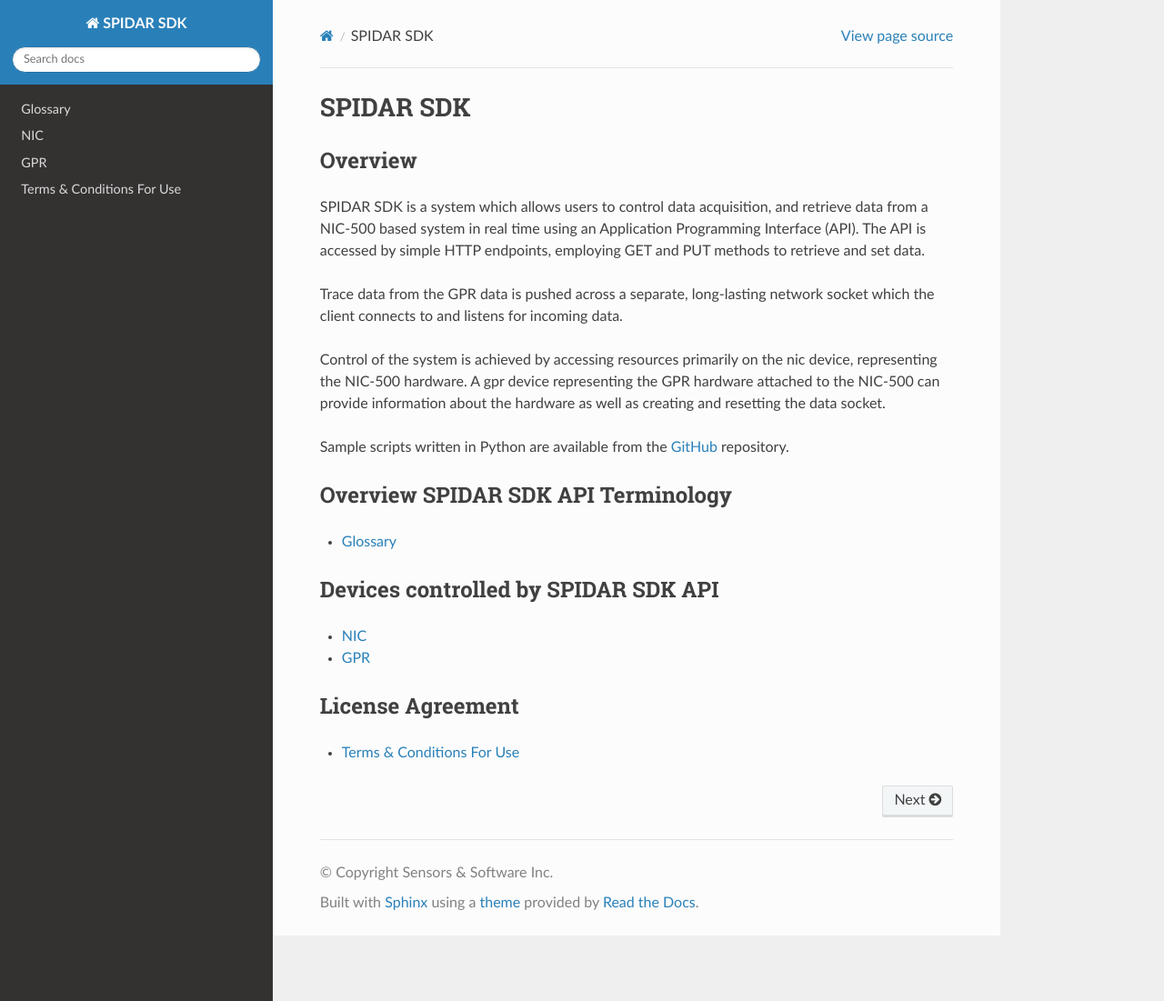
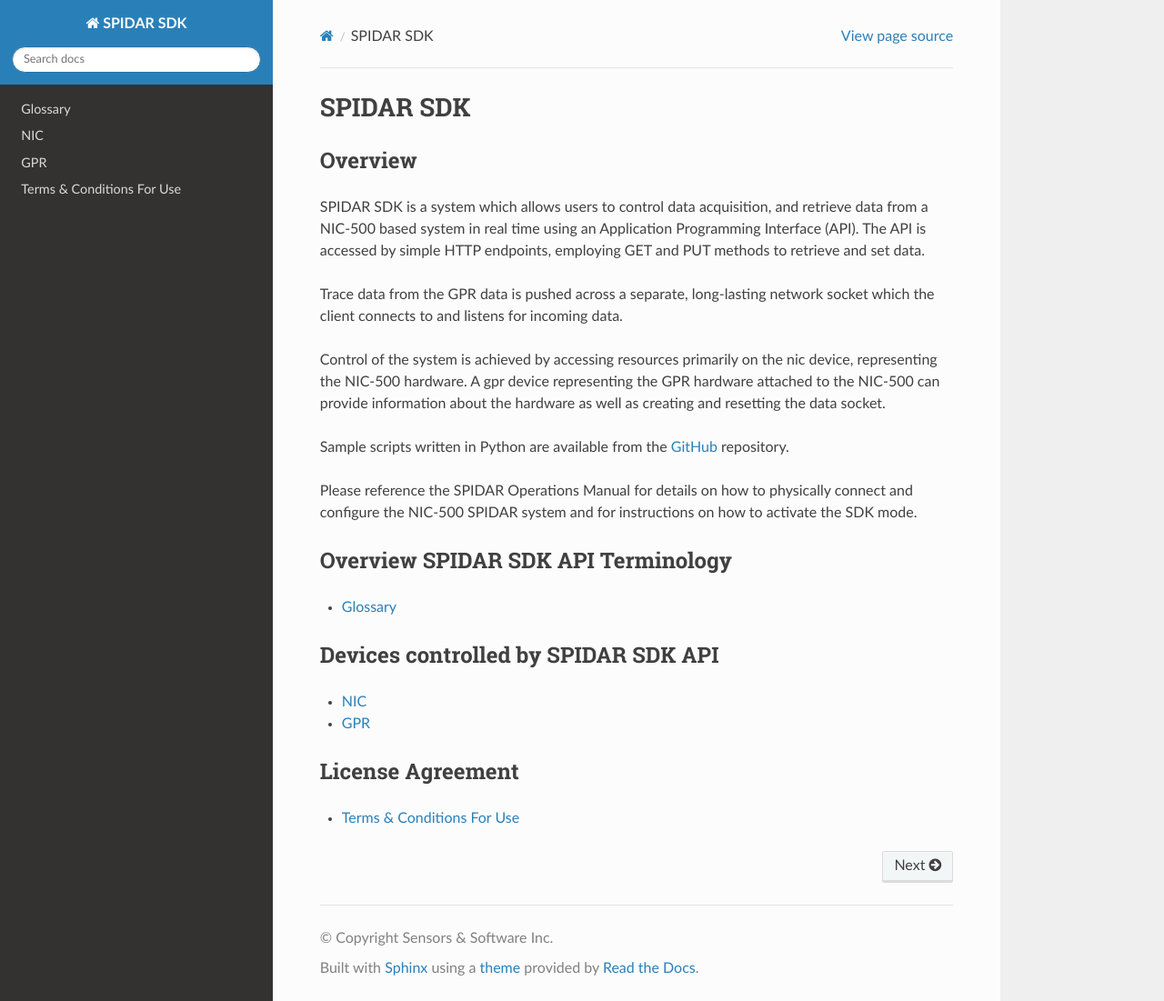
Before and after one commit to SensoftInc/spidar-sdk, a Sphinx documentation site: the page built from docs/index.rst, in a window 1280 px wide and 1101 px high. Shown: the whole window at 91% size. Built offline with Sphinx 7.4.7 and the Read the Docs theme 2.0.0, drawn with Linux system fonts in a browser that asks for light colours.

Commit message:
SOFTW-500: Add a line about the manual in the overview  page

```diff
--- a/docs/index.rst
+++ b/docs/index.rst
@@ -18,6 +18,9 @@ A gpr device representing the GPR hardware attached to the NIC-500 can provide i
 as creating and resetting the data socket.
 
 Sample scripts written in Python are available from the `GitHub`_ repository.
+
+Please reference the SPIDAR Operations Manual for details on how to physically connect and configure the NIC-500 SPIDAR
+system and for instructions on how to activate the SDK mode.
 
 .. _Github: https://github.com/sensoftinc/spidar-sdk
 
```
